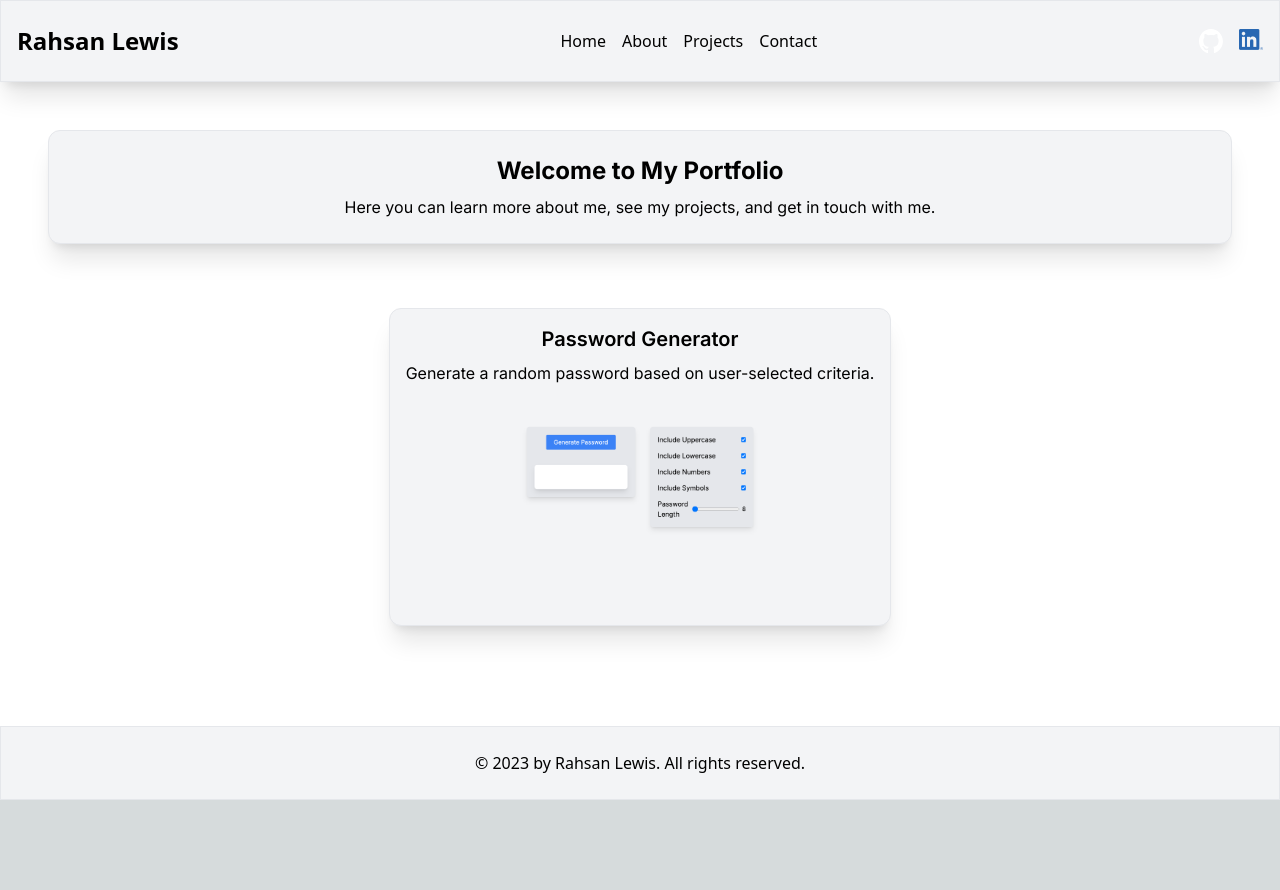
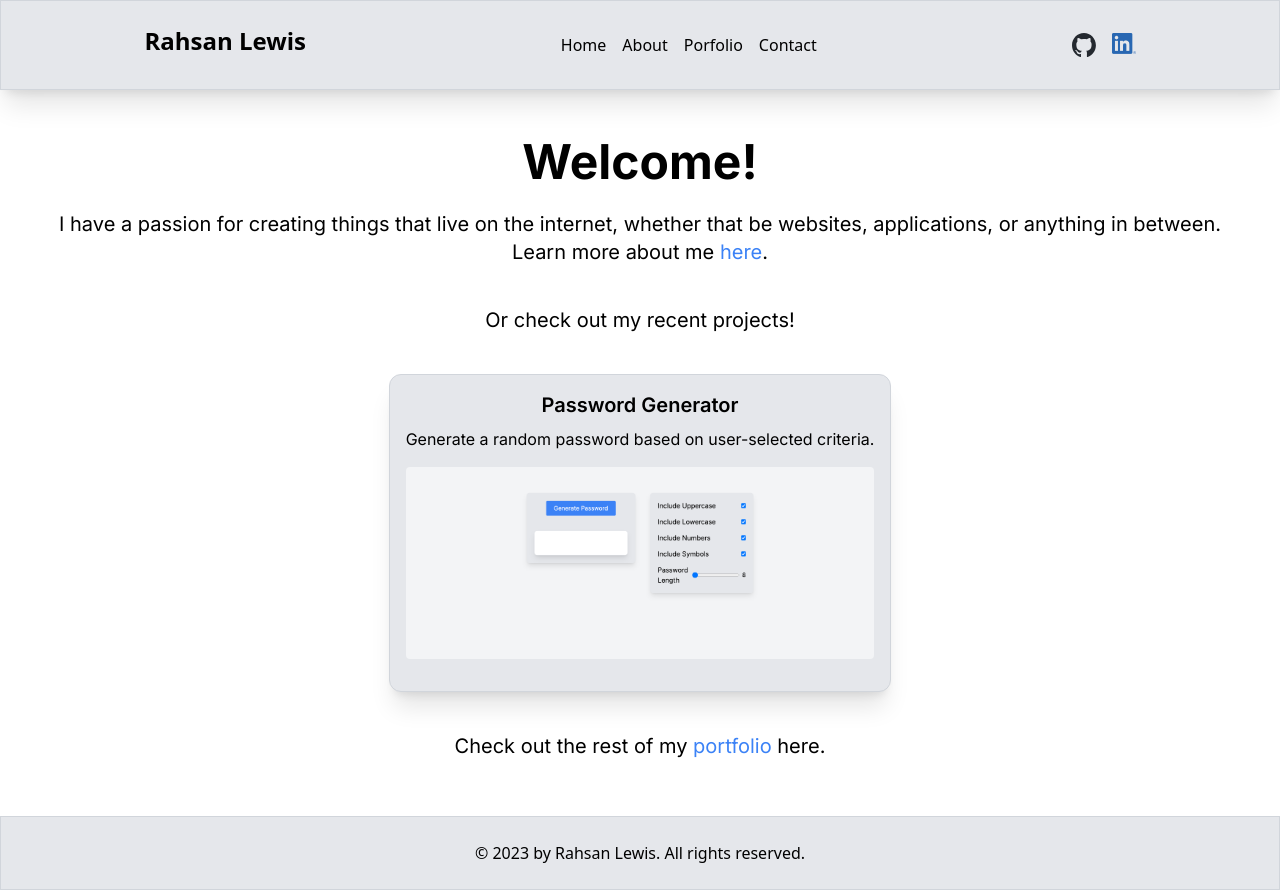
Before and after one commit to RahsanLewis/React-Portfolio, a Next.js app in the folder my-portfolio/: page / in a window 1280 px wide. Before the commit the page ends 800 px from the top, so only its background shows below. Built offline with nearby package versions, Linux system fonts and the light colour scheme.

Commit message:
Improved css

```diff
--- a/my-portfolio/package.json
+++ b/my-portfolio/package.json
@@ -26,5 +26,6 @@
     "typescript": "5.0.4"
   },
   "devDependencies": {
+    "mini-css-extract-plugin": "^2.7.6"
   }
 }
--- a/my-portfolio/src/components/footer.tsx
+++ b/my-portfolio/src/components/footer.tsx
@@ -2,7 +2,7 @@ import React from 'react';
 
 const Footer = () => {
     return (
-        <footer className="bg-gray-100 border border-gray-200 shadow-xl text-black flex items-center justify-center py-6 mt-8">
+        <footer className="bg-gray-200 border border-gray-300 shadow-xl text-black flex items-center justify-center py-6 mt-8">
             <p className="text-center">© 2023 by Rahsan Lewis. All rights reserved.</p>
         </footer>
     );
--- a/my-portfolio/src/components/header.tsx
+++ b/my-portfolio/src/components/header.tsx
@@ -3,8 +3,11 @@ import Link from 'next/link';
 
 const Header = () => {
     return (
-        <header className="bg-gray-100 text-black border border-gray-200 shadow-xl flex justify-between items-center py-6 px-4">
-            <h1 className="text-2xl font-bold">Rahsan Lewis</h1>
+        <header className="bg-gray-200 text-black border border-gray-300 shadow-xl py-6 px-4">
+            <div className="flex justify-around items-center">
+                <Link href="/" passHref>
+                    <h1 className="text-2xl font-bold mb-2 text-black">Rahsan Lewis</h1>
+                </Link>
                 <nav>
                     <ul className="flex space-x-4">
                         <li>
@@ -18,8 +21,8 @@ const Header = () => {
                             </Link>
                         </li>
                         <li>
-                        <Link href="/projects" passHref>
-                            <p className="cursor-pointer hover:text-gray-300 transition-colors duration-200">Projects</p>
+                            <Link href="/portfolio" passHref>
+                                <p className="cursor-pointer hover:text-gray-300 transition-colors duration-200">Porfolio</p>
                             </Link>
                         </li>
                         <li>
@@ -33,7 +36,7 @@ const Header = () => {
                     <ul className="flex space-x-4">
                         <li>
                             <a href="https://github.com/RahsanLewis">
-                            <img src="/images/github-mark/github-mark-white.svg" alt="GitHub" width="24" height="24" />
+                                <img src="/images/github-mark/github-mark.svg" alt="GitHub" width="24" height="24" />
                             </a>
                         </li>
                         <li>
@@ -43,6 +46,7 @@ const Header = () => {
                         </li>
                     </ul>
                 </nav>
+            </div>
         </header>
     );
 }
--- a/my-portfolio/src/components/project.tsx
+++ b/my-portfolio/src/components/project.tsx
@@ -9,7 +9,7 @@ interface ProjectProps {
 
 const Project: React.FC<ProjectProps> = ({ project }) => {
   return (
-    <div className="bg-gray-100 text-black border border-gray-200 rounded-xl shadow-xl m-4 p-4 transform transition-transform duration-500 hover:scale-105">
+    <div className="bg-gray-200 text-black border border-gray-300 rounded-xl shadow-xl m-4 p-4 transform transition-transform duration-500 hover:scale-105">
       <h2 className="text-xl font-semibold mb-2 text-center">{project.title}</h2>
       <p className="mb-4 text-center">{project.description}</p>
       <a href={project.link} target="_blank" rel="noopener noreferrer">
--- a/my-portfolio/src/pages/about.tsx
+++ b/my-portfolio/src/pages/about.tsx
@@ -1,19 +1,29 @@
 import React from 'react';
 import Layout from '../components/layout';
+import Link from 'next/link';
 
-const AboutPage = () => {
-    return (
-        <Layout>
-        <div className="max-w-md mx-auto bg-gray-100 border border-gray-200 rounded-xl shadow-md overflow-hidden md:max-w-2xl m-4 p-6 flex flex-col items-center">
-            <h1 className="text-2xl font-bold mb-2 text-black ">About Me</h1>
-            <p className="text-gray-500">This is a page where I tell you all about me.</p>
-            <p className="mt-4 text-gray-500">
-              View my
-              <a href="/path-to-your-resume.pdf" className="text-blue-500 hover:text-blue-800" target="_blank" rel="noopener noreferrer">Resume</a>
+const AboutPage = () => (
+    <Layout>
+        <div className="flex flex-col items-center mt-6 p-6">
+            <p className="text-xl text-black text-center m-4 p-2">Hello! I'm a full-stack developer based in Central Pennsylvania with a specialty in building applications using React. I have a strong passion for coding and love every aspect of my work.
+                For years I've been constantly striving to improve my skills and learn new technologies. The joy I find in solving complex problems and creating intuitive, dynamic user experiences is what drives me in this rapidly evolving industry.</p>
+
+            <p className="text-xl text-black text-center m-4 p-2">When I'm not in front of a computer screen, I enjoy playing basketball, traveling, and spending time with family and friends.
+                I'm always up for a new challenge and look forward to bringing my passion to new projects.</p>
+
+            <p className="text-xl text-black text-center m-4 p-2">
+                If you'd like to know more about my work or discuss potential opportunities, please feel free to get in
+                <Link href="/contact">
+                    <span className="text-blue-500 cursor-pointer hover:text-blue-300 transition-colors duration-200"> touch</span>
+                </Link>
+                .
             </p>
+            <p className="text-xl text-black text-center m-4 p-2">
+                View my <a href="/resume.pdf" download className="text-blue-500">Resume</a>.
+            </p>
+
         </div>
-        </Layout>
-    );
-}
+    </Layout>
+)
 
 export default AboutPage;
--- a/my-portfolio/src/pages/contact.tsx
+++ b/my-portfolio/src/pages/contact.tsx
@@ -1,17 +1,20 @@
+// pages/contact.tsx
 import React from 'react';
 import Layout from '../components/layout';
 
 const ContactPage = () => {
     return (
         <Layout>
-        <div className="max-w-md mx-auto bg-gray-100 border border-gray-200 rounded-xl shadow-md overflow-hidden md:max-w-2xl m-4 p-6 flex flex-col items-center">
-            <h1 className="text-2xl font-bold mb-2 text-black">Contact Me</h1>
-            <p className="text-gray-500">
-                This is a page where you can find ways to contact me.
-                You can reach me via email at <a className="text-blue-500 hover:text-blue-800" href="mailto:your-email@example.com">your-email@example.com</a>
-                Connect with me on LinkedIn: <a className="text-blue-500 hover:text-blue-800" href="https://linkedin.com/in/your-linkedin" target="_blank" rel="noreferrer">Your LinkedIn</a>
-            </p>
-        </div>
+            <div className="max-w-md mx-auto bg-gray-100 border border-gray-200 rounded-xl shadow-md overflow-hidden md:max-w-2xl mt-10 p-6 flex flex-col items-center">
+                <h1 className="text-2xl font-bold mb-2 text-black">Contact Me</h1>
+                <p className="text-black text-center">You can reach me via email or LinkedIn:</p>
+                <p className="text-black flex flex-col items-center text-center mt-4">
+                    rahsanlewis@gmail.com
+                </p>
+                <a href="https://linkedin.com/in/yourusername" target="_blank" rel="noopener noreferrer" className="text-blue-500 flex flex-col items-center text-center mt-4">
+                    LinkedIn Profile
+                </a>
+            </div>
         </Layout>
     );
 }
--- a/my-portfolio/src/pages/index.tsx
+++ b/my-portfolio/src/pages/index.tsx
@@ -2,6 +2,7 @@
 import React from 'react';
 import Project from '../components/project';
 import Layout from '../components/layout';
+import Link from 'next/link';
 
 const projects = [
     {
@@ -15,15 +16,28 @@ const projects = [
 const HomePage = () => {
     return (
         <Layout>
-      <div className="bg-gray-100 border border-gray-200 rounded-xl shadow-xl flex flex-col items-center m-12 p-6">
-        <h1 className="text-2xl font-bold mb-2 text-black">Welcome to My Portfolio</h1>
-        <p className="text-black text-center">Here you can learn more about me, see my projects, and get in touch with me.</p>
+            <div className="flex flex-col items-center mt-6 p-6">
+                <h1 className="text-5xl font-bold mb-2 text-black">Welcome!</h1>
+                <p className="text-xl text-black text-center m-2 p-2">I have a passion for creating things that live on the internet, whether that be websites, applications, or anything in between.
+                    Learn more about me
+                    <Link href="/about">
+                        <span className="text-blue-500 cursor-pointer hover:text-blue-300 transition-colors duration-200"> here</span>
+                    </Link>
+                    .
+                </p>
             </div>
             <div className="flex flex-col items-center">
+                <h2 className="text-xl mb-6 text-black">Or check out my recent projects!</h2>
                 {projects.map((project, index) => (
                     <Project key={index} project={project} />
                 ))}
             </div>
+            <p className="text-xl text-black text-center m-4 p-2">Check out the rest of my
+                <Link href="/portfolio">
+                    <span className="text-blue-500 cursor-pointer hover:text-blue-300 transition-colors duration-200"> portfolio </span>
+                </Link>
+                here.
+            </p>
         </Layout>
     );
 }
--- /dev/null
+++ b/my-portfolio/src/pages/portfolio.tsx
@@ -0,0 +1,27 @@
+import React from 'react';
+import Layout from '../components/layout';
+import Project from '../components/project';
+
+const projects = [
+    {
+        title: 'Password Generator',
+        description: 'Generate a random password based on user-selected criteria.',
+        link: 'https://react-password-generator-chi.vercel.app/',
+        imageUrl: '/images/passwordgen.png',
+    },
+];
+
+const ProjectsPage = () => {
+    return (
+        <Layout>
+            <div className="flex flex-col items-center">
+                <h2 className="text-2xl m-6 p-4 text-bold text-black">Here is where you'll find all my projects!</h2>
+                {projects.map((project, index) => (
+                    <Project key={index} project={project} />
+                ))}
+            </div>
+        </Layout>
+    );
+}
+
+export default ProjectsPage;
--- a/my-portfolio/src/pages/projects.tsx
+++ /dev/null
@@ -1,15 +0,0 @@
-import React from 'react';
-import Layout from '../components/layout';
-
-const ProjectsPage = () => {
-    return (
-        <Layout>
-        <div className="max-w-md mx-auto bg-gray-100 border border-gray-200 rounded-xl shadow-md overflow-hidden md:max-w-2xl m-4 p-6 flex flex-col items-center">
-            <h1 className="text-2xl font-bold mb-2 text-black">My Projects</h1>
-            <p className="text-gray-500">This is a page where I showcase my projects. Stay tuned for updates!</p>
-        </div>
-        </Layout>
-    );
-}
-
-export default ProjectsPage;
```
Also changed, not shown: 2 other files (tests, documents, lock files or other folders). Lines whose indentation alone changed are shown as unchanged.
